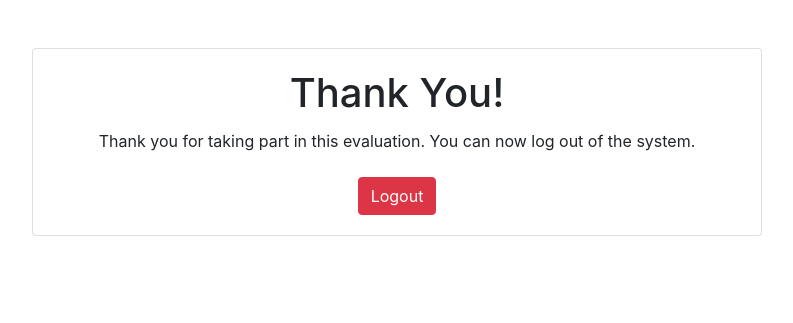
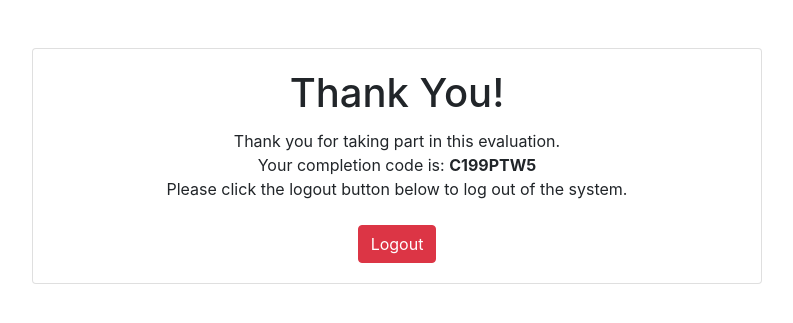
Before and after one commit to shubham526/ikat-annotation-interface, a Flask app: page /thankyou in a window 1280 px wide. Shown: the top 323 px of the page, without its empty margins (243-1036 px from the left). Run offline with Flask 3, Linux system fonts and the light colour scheme; the visitor is signed in with stand-in values (Sample User, id 1); some libraries are stand-ins or nearby versions.

Commit message:
Added completion code.

```diff
--- a/templates/thank_you.html
+++ b/templates/thank_you.html
@@ -18,7 +18,9 @@
                     <div class="card-body">
                         <h1 class="card-title text-center">Thank You!</h1>
                         <p class="card-text text-center">
-                            Thank you for taking part in this evaluation. You can now log out of the system.
+                            Thank you for taking part in this evaluation. <br>
+                            Your completion code is: <b>C199PTW5</b> <br>
+                            Please click the logout button below to log out of the system.
                         </p>
                         <div class="text-center mt-4">
                             <a href="/logout" class="btn btn-danger">Logout</a>
```
